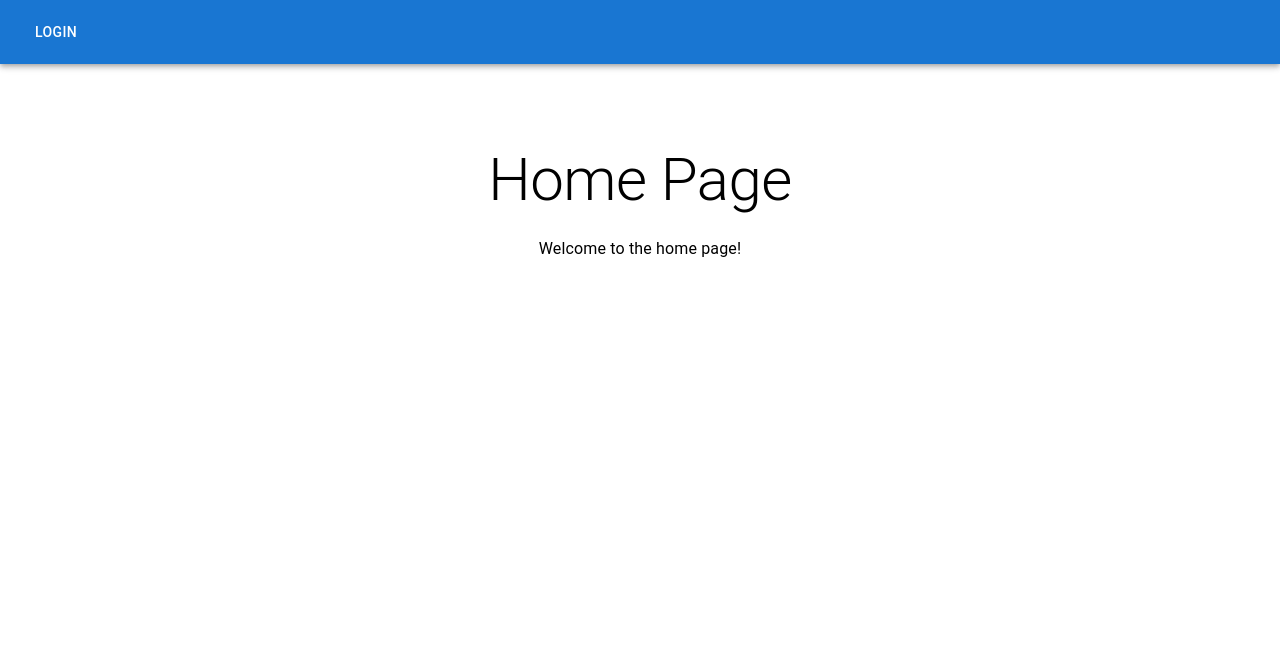
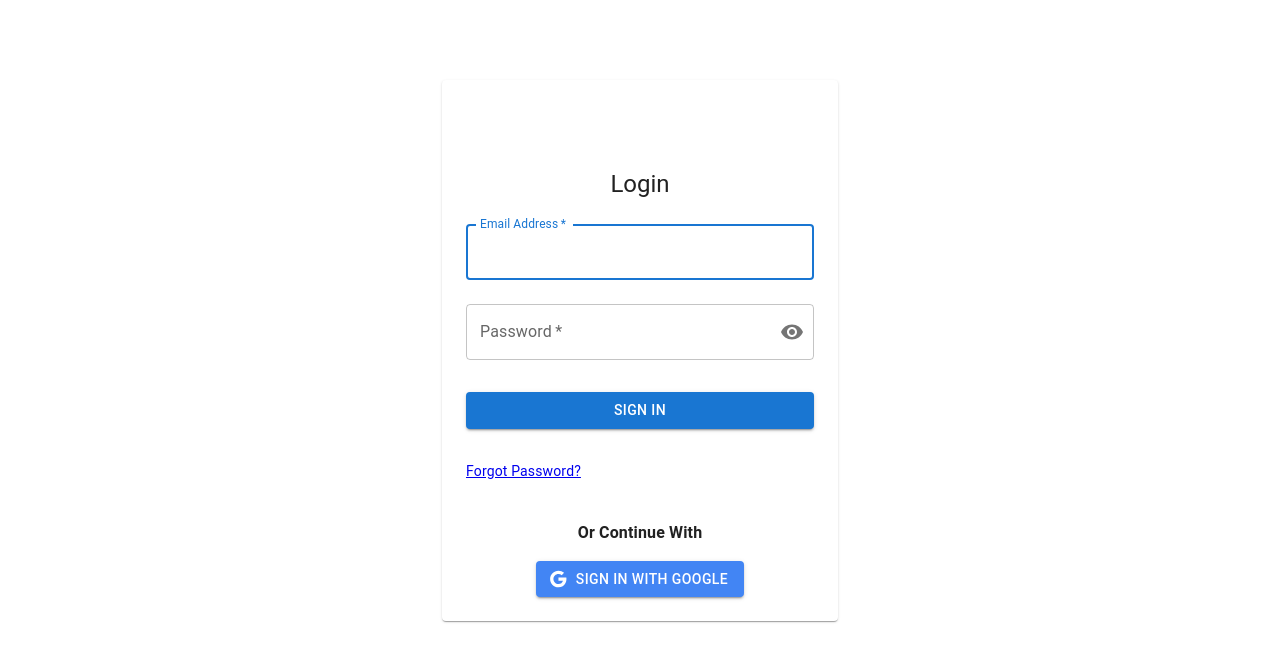
Before and after one commit to Krantiwaghmare19/google-authentication, a React (Create React App) app: page / in a window 1280 px wide. Shown: the top 662 px of the page. Built offline with nearby package versions, Linux system fonts and the light colour scheme.

Commit message:
Done Login Page

```diff
--- a/src/App.js
+++ b/src/App.js
@@ -1,24 +1,20 @@
-
 import React from 'react';
 import { BrowserRouter as Router, Route, Routes } from 'react-router-dom';
 import Login from './components/Login';
+import Home from './components/Home';
 import ForgotPassword from './components/ForgotPassword';
-import Navbar from './components/Navbar';
-import Home from './components/Home';
+
 
 function App() {
     return (
         <Router>
-            <div>
-                <Navbar />
-                <Routes>
+            <Routes>
+                <Route path="/login" element={<Login />} />
+                <Route path="/home" element={<Home />} />
+                <Route path="/" element={<Login />} />
+                <Route path="/forgot-password" element={<ForgotPassword />} />
 
-                    <Route path="/login" element={<Login />} />
-                    <Route path="/" element={<Home />} />
-                    <Route path="/forgot-password" element={<ForgotPassword />} />
-
-                </Routes>
-            </div>
+            </Routes>
         </Router>
     );
 }
--- a/src/components/Home.js
+++ b/src/components/Home.js
@@ -1,5 +1,3 @@
-
-
 import React from 'react';
 import { Container, Typography } from '@mui/material';
 
--- a/src/components/Login.js
+++ b/src/components/Login.js
@@ -1,6 +1,6 @@
 import React, { useState } from 'react';
 import { TextField, Button, Container, Box, Card, Typography, CssBaseline, IconButton, InputAdornment } from '@mui/material';
-import { Link, useNavigate } from 'react-router-dom';
+import { Link } from 'react-router-dom';
 import { createTheme, ThemeProvider } from '@mui/material/styles';
 import Visibility from '@mui/icons-material/Visibility';
 import VisibilityOff from '@mui/icons-material/VisibilityOff';
@@ -13,7 +13,6 @@
     const [password, setPassword] = useState('');
     const [showPassword, setShowPassword] = useState(false);
     const [error, setError] = useState('');
-    const navigate = useNavigate();
 
     const handleLogin = (e) => {
         e.preventDefault();
@@ -21,7 +20,6 @@
         if ((email === 'krantiwaghmare@gmail.com' || email === 'krantiwaghmare@navgurukul.org') && password === 'kranti@123') {
             setError('');
             alert('Login successful!');
-            navigate('/home'); // Navigate to the home page
         } else {
             setError('Invalid email or password');
         }
--- a/src/components/Navbar.js
+++ /dev/null
@@ -1,30 +0,0 @@
-import React from 'react';
-import { Link } from 'react-router-dom';
-import { AppBar, Toolbar, Button } from '@mui/material';
-
-const linkStyle = {
-    textDecoration: 'none',
-    color: 'inherit'
-};
-
-const Navbar = () => {
-    return (
-        <AppBar position="static">
-            <Toolbar>
-
-                {/* <Button color="inherit">
-                    <Link to="/" style={linkStyle}>
-                        Home
-                    </Link>
-                </Button> */}
-                <Button color="inherit">
-                    <Link to="/login" style={linkStyle}>
-                        Login
-                    </Link>
-                </Button>
-            </Toolbar>
-        </AppBar>
-    );
-};
-
-export default Navbar;
--- a/src/components/SignIn.js
+++ b/src/components/SignIn.js
@@ -6,7 +6,7 @@
 import GoogleIcon from '@mui/icons-material/Google';
 import Visibility from '@mui/icons-material/Visibility';
 import VisibilityOff from '@mui/icons-material/VisibilityOff';
-import { Link } from 'react-router-dom';
+import { useNavigate } from 'react-router-dom';
 
 const theme = createTheme({
     palette: {
@@ -16,16 +16,14 @@
     },
 });
 
-const linkStyle = {
-    textDecoration: 'none',
-    color: 'inherit',
-};
+
 
 const SignIn = () => {
     const [password, setPassword] = useState("");
     const [userEmail, setUserEmail] = useState("");
     const [showPassword, setShowPassword] = useState(false);
     const [loggedIn, setLoggedIn] = useState(false);
+    const navigate = useNavigate();
 
     const handleClick = async () => {
         try {
@@ -51,9 +49,9 @@
         e.preventDefault();
 
         if (password === "kranti@123") {
-            alert(`Logged is Successfully`)
+            alert(`Logged is Successfully`);
             setPassword("");
-        } else {
+            navigate('/home');
             alert("Incorrect password");
         }
     };
@@ -74,8 +72,8 @@
                     textAlign: "center",
                 }}
             >
-                 <Box>
-                     {loggedIn ? (
+                <Box>
+                    {loggedIn ? (
                         <p>{userEmail}</p>
                     ) : (
                         <Button
@@ -122,14 +120,8 @@
                                 fullWidth
                                 sx={{ mt: 2 }}
                             >
-
-                                <Button color="inherit">
-                                    <Link to="/" style={linkStyle}>
-                                        Login
-                                    </Link>
-                                </Button>
+                                Login
                             </Button>
-
                         </form>
                     )}
                 </Box>
```
